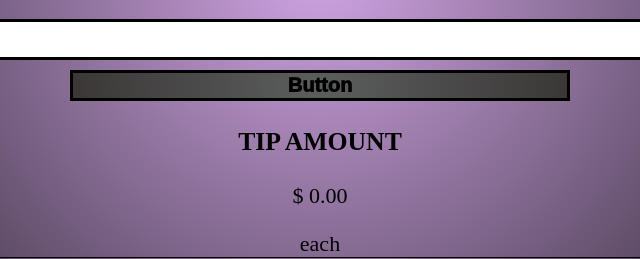
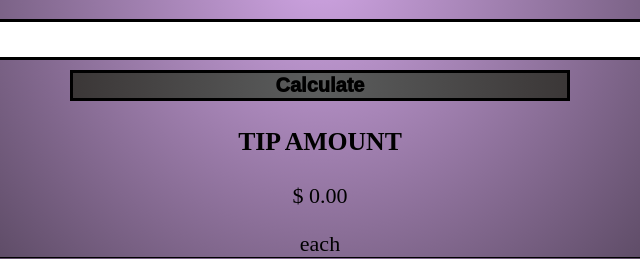
Before and after one commit to himanshufating/TIP_Calculator, a plain HTML site: page index.html in a window 1280 px wide. Shown: the part 441-700 px from the top of the page, 320-960 px from the left. Drawn offline with Linux system fonts and the light colour scheme.

Commit message:
Update index.html

```diff
--- a/index.html
+++ b/index.html
@@ -25,7 +25,7 @@
         </select>
         <h3>How many people are sharing the bill?</h3>
         <input type="text" name="" id="split" placeholder="0">people<br>
-      <button type="button" id="calculate">Button</button>
+      <button type="button" id="calculate">Calculate</button>
 
         <div class="totalTip">
             <h3 class="total">TIP AMOUNT</h3>
```
